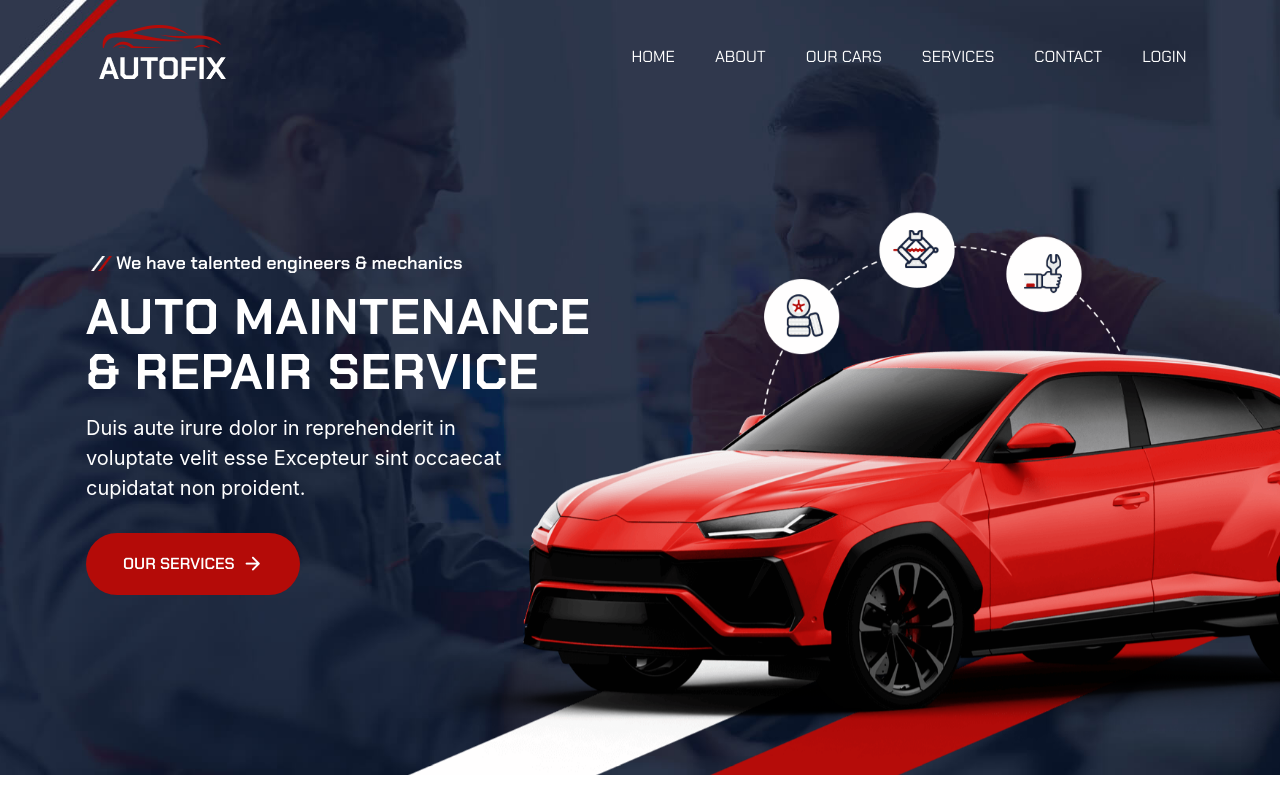
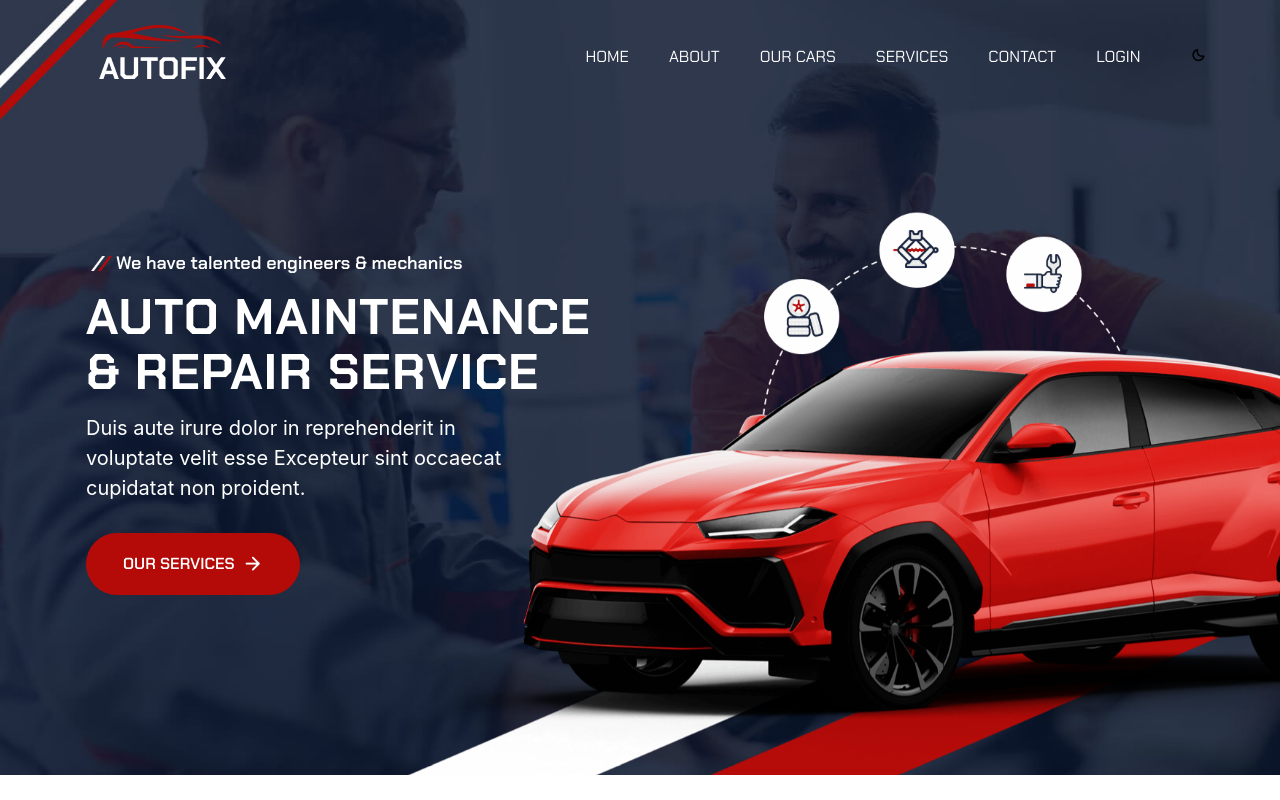
Before and after one commit to mhd921/carproject, a React (Create React App) app: page / in a window 1280 px wide. Shown: the top 800 px of the page. Built offline with nearby package versions, Linux system fonts and the light colour scheme.

Commit message:
Update Navbar.jsx

```diff
--- a/src/components/Navbar.jsx
+++ b/src/components/Navbar.jsx
@@ -1,4 +1,4 @@
-import React, { useState } from 'react';
+import React, { useState, useEffect } from 'react';
 import { Link, useLocation } from 'react-router-dom';
 
 // Navbar renders the site header with logo and navigation links.
@@ -14,9 +14,26 @@ function Navbar() {
   const location = useLocation();
   const solidBg = location.pathname !== '/';
 
+  const [theme, setTheme] = useState(() => {
+    try {
+      const saved = localStorage.getItem('theme');
+      if (saved === 'dark' || saved === 'light') return saved;
+    } catch {}
+    const prefersDark = typeof window !== 'undefined' && window.matchMedia && window.matchMedia('(prefers-color-scheme: dark)').matches;
+    return prefersDark ? 'dark' : 'light';
+  });
+
+  useEffect(() => {
+    const isDark = theme === 'dark';
+    document.body.classList.toggle('theme-dark', isDark);
+    try { localStorage.setItem('theme', theme); } catch {}
+  }, [theme]);
+
+  const toggleTheme = () => setTheme((t) => (t === 'dark' ? 'light' : 'dark'));
+
   return (
     // Solid background on non-home routes for readability
-    <header className="header" style={solidBg ? { backgroundColor: 'hsl(222, 47%, 15%)' } : undefined}>
+    <header className="header" style={(solidBg || theme === 'dark') ? { backgroundColor: 'hsl(222, 47%, 15%)' } : undefined}>
       <div className="container">
         <Link to="/" className="logo" onClick={handleNavClick}>
           <img src="/assets/images/logo.png" width="128" height="63" alt="autofix home" />
@@ -45,7 +62,9 @@ function Navbar() {
             </li>
           </ul>
         </nav>
-
+        <button className="theme-toggle-btn" aria-label="Toggle theme" onClick={toggleTheme}>
+          <span className="material-symbols-rounded">{theme === 'dark' ? 'light_mode' : 'dark_mode'}</span>
+        </button>
         {/* Mobile menu toggle button controls the 'active' class above */}
         <button className={`nav-toggle-btn ${open ? 'active' : ''}`} aria-label="toggle menu" aria-expanded={open} onClick={toggle} data-nav-toggler="true">
           <span className="nav-toggle-icon icon-1"></span>
```
